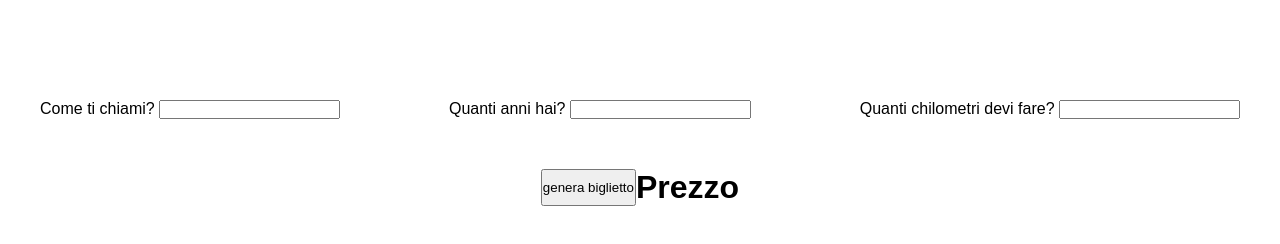
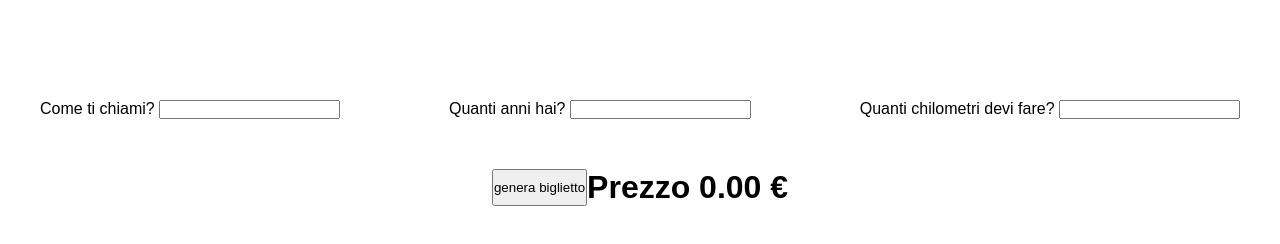
Before and after one commit to michele-pupo/js-biglietto-treno-form, a plain HTML site: page index.html in a window 1280 px wide. Both pictures are taken after a click on the button "genera biglietto". Drawn offline with Linux system fonts and the light colour scheme.

Commit message:
end of ticket calculation

```diff
--- a/index.html
+++ b/index.html
@@ -27,7 +27,7 @@
 
     <div class="container price">
         <button id="price">genera biglietto</button>
-        <h1>Prezzo</h1>
+        <h1>Prezzo <span id="ticket-price"></span></h1>
     </div>
 
     <!-- foglio script js -->
--- a/js/script.js
+++ b/js/script.js
@@ -18,3 +18,51 @@
 // Il recap dei dati e l'output del prezzo finale, andranno quindi stampati in pagina
 // (il prezzo dovrà essere formattato con massimo due decimali, per indicare i centesimi sul prezzo).
 //  Questo richiederà un minimo di ricerca.
+
+// salvataggio degli elementi del DOM
+const buttonElement = document.querySelector("#price");
+const inputAgeElement = document.querySelector("#user-age");
+const inputKmElement = document.querySelector("#user-km");
+
+// prezzo al chilometro
+const priceForKm = 0.21;
+// sconti per fascia di età
+const percentageOfMinors = 20;
+const percentageOver65 = 40;
+
+
+// al click prende i valori di anni e km ed effettua il calcolo del prezzo del biglietto
+buttonElement.addEventListener('click',
+    function(){
+
+        // calcolo prezzo biglietto intero con doppia cifra dopo la virgola
+        const priceToTicket = ((priceForKm * inputKmElement.value).toFixed(2));
+
+        // calcolo sconto minorenni
+        const discountForMinors = (((priceToTicket / 100) * percentageOfMinors));
+        // calcolo sconto over 65
+        const discountForOver65 = (((priceToTicket / 100) * percentageOver65));
+
+
+        // utente minorenne sconto 20%
+        if (inputAgeElement.value < 18){
+            // sconto del 20%
+            console.log("-20%");
+            // calcolo prezzo del biglietto
+            document.querySelector("#ticket-price").innerHTML = `${(priceToTicket - discountForMinors).toFixed(2)} €`;
+
+            // utente con età compresa tra 18 e 65 niente sconto
+        } else if (inputAgeElement.value >= 18 && inputAgeElement.value < 65){
+            console.log("prezzo intero");
+            // calcolo prezzo del biglietto
+            document.querySelector("#ticket-price").innerHTML = `${(priceToTicket)} €`;
+
+            // utente over 65 sconto 40%
+        } else {
+            // sconto del 40%
+            console.log("-40%");
+            // calcolo prezzo del biglietto
+            document.querySelector("#ticket-price").innerHTML = `${(priceToTicket - discountForOver65).toFixed(2)} €`;
+        }
+    }
+);
```
